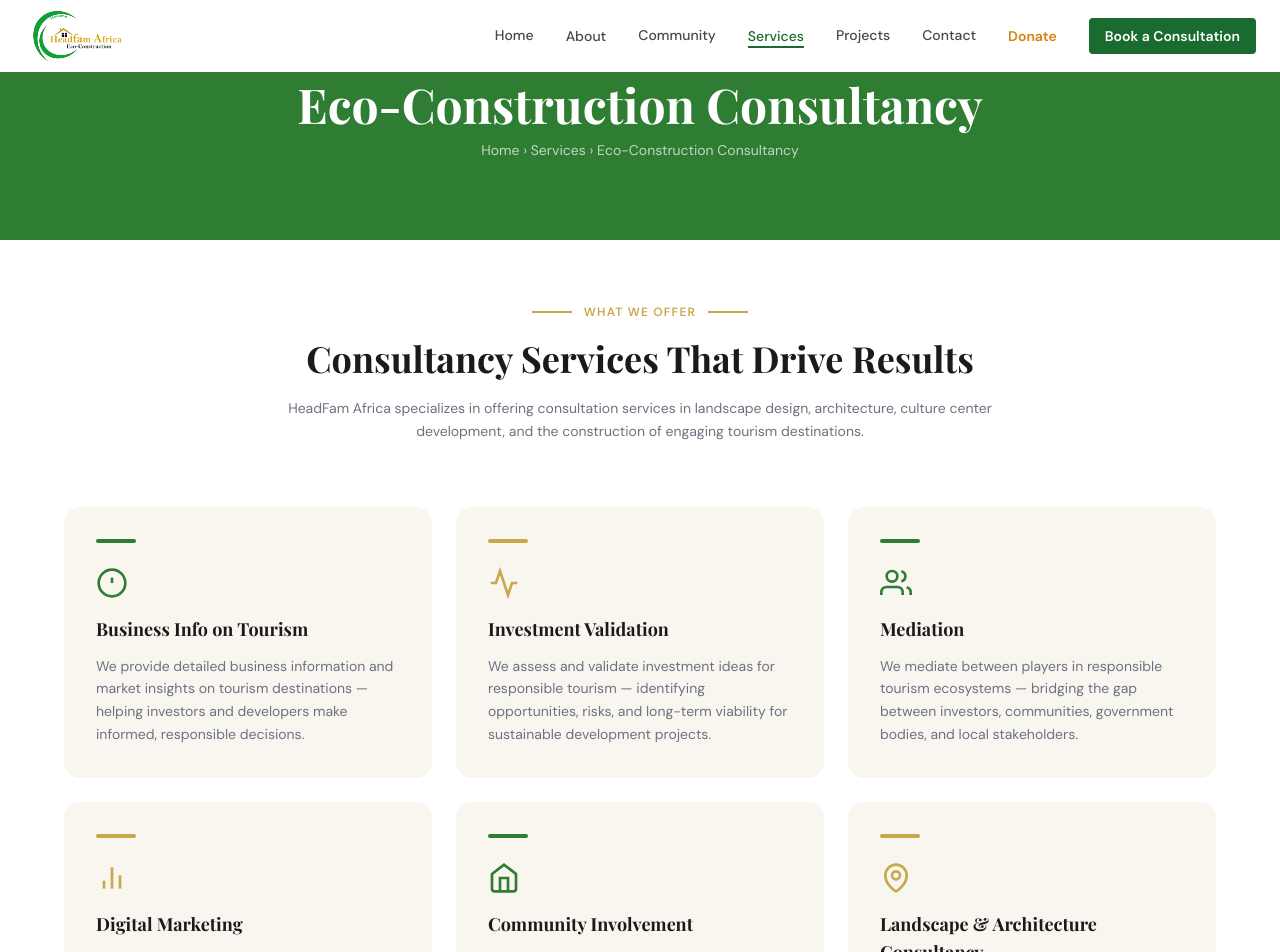
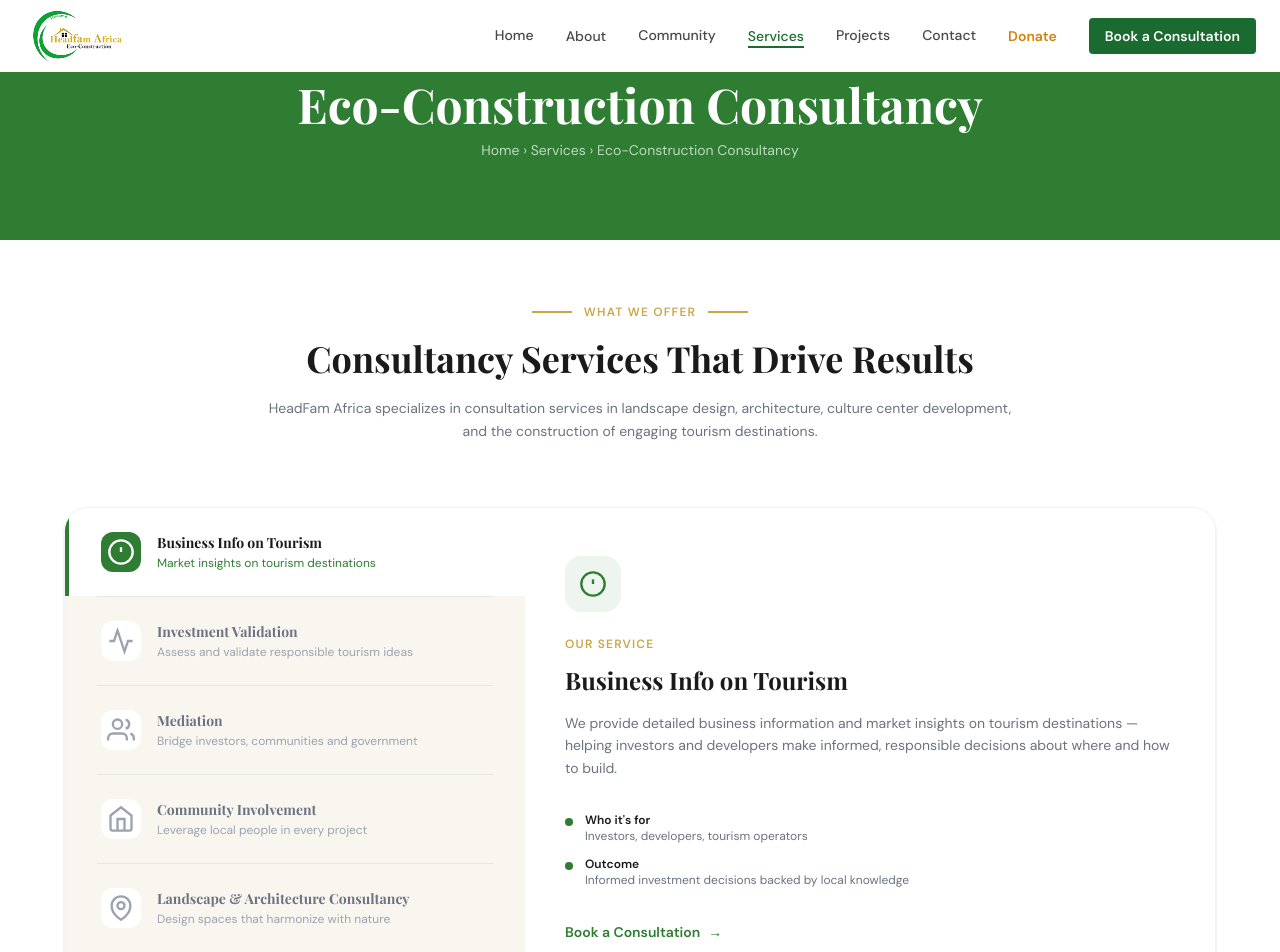
Before and after one commit to muhorakeye/Headfam, a React (Vite) app: page /services/consultancy in a window 1280 px wide. Shown: the top 952 px of the page. Built offline with nearby package versions, Linux system fonts and the light colour scheme.

Commit message:
refactor(consultancy): rebuild ConsultancyServices as two-column split layout with active detail panel

```diff
--- a/src/components/sections/consultancy/ConsultancyServices.tsx
+++ b/src/components/sections/consultancy/ConsultancyServices.tsx
@@ -2,84 +2,100 @@
 import { motion } from 'framer-motion'
 
 const VP = { once: true, amount: 0.2 as const }
-const VP1 = { once: true, amount: 0.1 as const }
 const T = { duration: 0.6, ease: 'easeOut' as const }
 
-const SERVICES = [
+interface ServiceDetail {
+  label: string
+  value: string
+}
+
+interface Service {
+  id: number
+  title: string
+  short: string
+  description: string
+  detail1: ServiceDetail
+  detail2: ServiceDetail
+  svg: React.ReactNode
+}
+
+const SERVICES: Service[] = [
   {
+    id: 0,
     title: 'Business Info on Tourism',
+    short: 'Market insights on tourism destinations',
     description:
-      'We provide detailed business information and market insights on tourism destinations — helping investors and developers make informed, responsible decisions.',
+      'We provide detailed business information and market insights on tourism destinations — helping investors and developers make informed, responsible decisions about where and how to build.',
+    detail1: { label: "Who it's for", value: 'Investors, developers, tourism operators' },
+    detail2: { label: 'Outcome', value: 'Informed investment decisions backed by local knowledge' },
     svg: (
-      <svg width="32" height="32" viewBox="0 0 24 24" fill="none" stroke="#2E7D32" strokeWidth="2">
+      <svg width="28" height="28" viewBox="0 0 24 24" fill="none" stroke="currentColor" strokeWidth="2">
         <circle cx="12" cy="12" r="10" />
         <line x1="12" y1="8" x2="12" y2="12" />
         <line x1="12" y1="16" x2="12.01" y2="16" />
       </svg>
     ),
-    accent: '#2E7D32',
   },
   {
+    id: 1,
     title: 'Investment Validation',
+    short: 'Assess and validate responsible tourism ideas',
     description:
-      'We assess and validate investment ideas for responsible tourism — identifying opportunities, risks, and long-term viability for sustainable development projects.',
+      'We assess and validate investment ideas for responsible tourism — identifying opportunities, risks, and long-term viability to ensure your project creates genuine sustainable value.',
+    detail1: { label: "Who it's for", value: 'Entrepreneurs, NGOs, impact investors' },
+    detail2: { label: 'Outcome', value: 'Validated project roadmap with risk assessment' },
     svg: (
-      <svg width="32" height="32" viewBox="0 0 24 24" fill="none" stroke="#C9A84C" strokeWidth="2">
+      <svg width="28" height="28" viewBox="0 0 24 24" fill="none" stroke="currentColor" strokeWidth="2">
         <polyline points="22 12 18 12 15 21 9 3 6 12 2 12" />
       </svg>
     ),
-    accent: '#C9A84C',
   },
   {
+    id: 2,
     title: 'Mediation',
+    short: 'Bridge investors, communities and government',
     description:
-      'We mediate between players in responsible tourism ecosystems — bridging the gap between investors, communities, government bodies, and local stakeholders.',
+      'We mediate between players in responsible tourism ecosystems — bridging the gap between investors, communities, government bodies, and local stakeholders for aligned outcomes.',
+    detail1: { label: "Who it's for", value: 'Multi-stakeholder projects and partnerships' },
+    detail2: { label: 'Outcome', value: 'Aligned stakeholders, reduced conflict, faster progress' },
     svg: (
-      <svg width="32" height="32" viewBox="0 0 24 24" fill="none" stroke="#2E7D32" strokeWidth="2">
+      <svg width="28" height="28" viewBox="0 0 24 24" fill="none" stroke="currentColor" strokeWidth="2">
         <path d="M17 21v-2a4 4 0 0 0-4-4H5a4 4 0 0 0-4 4v2" />
         <circle cx="9" cy="7" r="4" />
         <path d="M23 21v-2a4 4 0 0 0-3-3.87" />
         <path d="M16 3.13a4 4 0 0 1 0 7.75" />
       </svg>
     ),
-    accent: '#2E7D32',
   },
   {
-    title: 'Digital Marketing',
-    description:
-      'We provide digital marketing services for responsible tourism destinations — building online presence, attracting the right visitors, and telling authentic stories.',
-    svg: (
-      <svg width="32" height="32" viewBox="0 0 24 24" fill="none" stroke="#C9A84C" strokeWidth="2">
-        <path d="M18 20V10" />
-        <path d="M12 20V4" />
-        <path d="M6 20v-6" />
-      </svg>
-    ),
-    accent: '#C9A84C',
-  },
-  {
+    id: 3,
     title: 'Community Involvement',
+    short: 'Leverage local people in every project',
     description:
       'We leverage local community involvement in every project — ensuring that tourism and construction initiatives create genuine, lasting benefit for the people who live there.',
+    detail1: { label: "Who it's for", value: 'Developers building near local communities' },
+    detail2: { label: 'Outcome', value: 'Community buy-in, local hiring, revenue sharing' },
     svg: (
-      <svg width="32" height="32" viewBox="0 0 24 24" fill="none" stroke="#2E7D32" strokeWidth="2">
+      <svg width="28" height="28" viewBox="0 0 24 24" fill="none" stroke="currentColor" strokeWidth="2">
         <path d="M3 9l9-7 9 7v11a2 2 0 0 1-2 2H5a2 2 0 0 1-2-2z" />
         <polyline points="9 22 9 12 15 12 15 22" />
       </svg>
     ),
-    accent: '#2E7D32',
   },
   {
+    id: 4,
     title: 'Landscape & Architecture Consultancy',
+    short: 'Design spaces that harmonize with nature',
     description:
-      'We offer expert consultancy in landscape design and architecture — creating breathtaking outdoor spaces and structures that harmonize with their natural surroundings.',
+      'We offer expert consultancy in landscape design and architecture — creating breathtaking outdoor spaces and structures that harmonize with their natural surroundings and local culture.',
+    detail1: { label: "Who it's for", value: 'Resorts, eco-lodges, cultural centers, parks' },
+    detail2: { label: 'Outcome', value: 'Award-worthy spaces rooted in place and culture' },
     svg: (
-      <svg width="32" height="32" viewBox="0 0 24 24" fill="none" stroke="#C9A84C" strokeWidth="2">
+      <svg width="28" height="28" viewBox="0 0 24 24" fill="none" stroke="currentColor" strokeWidth="2">
         <path d="M12 22s-8-4.5-8-11.8A8 8 0 0 1 12 2a8 8 0 0 1 8 8.2c0 7.3-8 11.8-8 11.8z" />
         <circle cx="12" cy="10" r="3" />
       </svg>
     ),
-    accent: '#C9A84C',
   },
 ]
 
@@ -96,7 +112,7 @@
         fontFamily: '"DM Sans", sans-serif',
         transition: 'background-color 0.3s, color 0.3s',
       }}
-      className="px-8 py-4 rounded-full text-sm font-bold inline-block"
+      className="px-8 py-4 rounded-full text-sm font-bold inline-block flex-shrink-0"
     >
       Book a Consultation
     </a>
@@ -104,10 +120,8 @@
 }
 
 export default function ConsultancyServices() {
-  const [hovered, setHovered] = useState<boolean[]>(Array(SERVICES.length).fill(false))
-
-  const setHover = (i: number, val: boolean) =>
-    setHovered((prev) => prev.map((v, idx) => (idx === i ? val : v)))
+  const [activeId, setActiveId] = useState<number>(0)
+  const activeService = SERVICES.find((s) => s.id === activeId) ?? SERVICES[0]
 
   return (
     <section id="consultancy-services" className="py-16 px-6 md:px-16 bg-white">
@@ -142,55 +156,149 @@
           className="text-sm leading-relaxed"
           style={{ color: '#6b7280', fontFamily: '"DM Sans", sans-serif' }}
         >
-          HeadFam Africa specializes in offering consultation services in landscape design,
-          architecture, culture center development, and the construction of engaging tourism
-          destinations.
+          HeadFam Africa specializes in consultation services in landscape design, architecture,
+          culture center development, and the construction of engaging tourism destinations.
         </p>
       </motion.div>
 
-      {/* Part 2 — Services Grid */}
-      <div className="max-w-6xl mx-auto grid grid-cols-1 md:grid-cols-2 lg:grid-cols-3 gap-6 mb-16">
-        {SERVICES.map((service, i) => (
+      {/* Part 2 — Two Column Split */}
+      <div className="max-w-6xl mx-auto flex flex-col md:flex-row gap-0 mb-16 border border-gray-100 rounded-3xl overflow-hidden shadow-sm">
+
+        {/* Left — service list */}
+        <div className="w-full md:w-2/5" style={{ backgroundColor: '#f9f6f0' }}>
+          {SERVICES.map((service, i) => {
+            const isActive = service.id === activeId
+            return (
+              <div key={service.id}>
+                <button
+                  onClick={() => setActiveId(service.id)}
+                  className="w-full text-left px-8 py-6 transition-colors duration-200"
+                  style={{
+                    backgroundColor: isActive ? '#ffffff' : 'transparent',
+                    borderLeft: isActive ? '4px solid #2E7D32' : '4px solid transparent',
+                  }}
+                  onMouseEnter={(e) => {
+                    if (!isActive) (e.currentTarget as HTMLButtonElement).style.backgroundColor = 'rgba(255,255,255,0.6)'
+                  }}
+                  onMouseLeave={(e) => {
+                    if (!isActive) (e.currentTarget as HTMLButtonElement).style.backgroundColor = 'transparent'
+                  }}
+                >
+                  <div className="flex items-center gap-4">
+                    <div
+                      className="w-10 h-10 rounded-xl flex items-center justify-center flex-shrink-0 transition-colors duration-300"
+                      style={{ backgroundColor: isActive ? '#2E7D32' : '#ffffff', color: isActive ? '#ffffff' : '#9ca3af' }}
+                    >
+                      {service.svg}
+                    </div>
+                    <div>
+                      <p
+                        className="text-sm font-black"
+                        style={{
+                          color: isActive ? '#1a1a1a' : '#6b7280',
+                          fontFamily: '"Playfair Display", Georgia, serif',
+                        }}
+                      >
+                        {service.title}
+                      </p>
+                      <p
+                        className="text-xs mt-0.5"
+                        style={{
+                          color: isActive ? '#2E7D32' : '#9ca3af',
+                          fontFamily: '"DM Sans", sans-serif',
+                        }}
+                      >
+                        {service.short}
+                      </p>
+                    </div>
+                  </div>
+                </button>
+
+                {i < SERVICES.length - 1 && (
+                  <div className="h-px mx-8" style={{ backgroundColor: '#e5e7eb' }} />
+                )}
+              </div>
+            )
+          })}
+        </div>
+
+        {/* Right — active service detail */}
+        <div className="flex-1 bg-white px-10 py-12 flex flex-col justify-center">
           <motion.div
-            key={service.title}
-            initial={{ opacity: 0, y: 40 }}
-            whileInView={{ opacity: 1, y: 0 }}
-            viewport={VP1}
-            transition={{ duration: 0.6, ease: 'easeOut' as const, delay: (i % 3) * 0.1 }}
-            onMouseEnter={() => setHover(i, true)}
-            onMouseLeave={() => setHover(i, false)}
-            className="rounded-2xl p-8"
-            style={{
-              backgroundColor: hovered[i] ? '#ffffff' : '#f9f6f0',
-              boxShadow: hovered[i] ? '0 10px 30px rgba(0,0,0,0.10)' : 'none',
-              transform: hovered[i] ? 'translateY(-4px)' : 'translateY(0)',
-              transition: 'background-color 0.3s ease, box-shadow 0.3s ease, transform 0.3s ease',
-            }}
+            key={activeId}
+            initial={{ opacity: 0, x: 16 }}
+            animate={{ opacity: 1, x: 0 }}
+            transition={{ duration: 0.4, ease: 'easeOut' as const }}
           >
             <div
-              className="h-1 w-10 rounded-full mb-6"
-              style={{ backgroundColor: service.accent }}
-            />
-            <div className="mb-4">{service.svg}</div>
+              className="w-14 h-14 rounded-2xl flex items-center justify-center mb-6"
+              style={{ backgroundColor: 'rgba(46,125,50,0.08)', color: '#2E7D32' }}
+            >
+              {activeService.svg}
+            </div>
+
+            <p
+              className="text-xs font-bold tracking-widest mb-3"
+              style={{ color: '#C9A84C', fontFamily: '"DM Sans", sans-serif' }}
+            >
+              OUR SERVICE
+            </p>
+
             <h3
-              className="text-lg font-black mb-3"
+              className="text-2xl font-black mb-4"
               style={{ color: '#1a1a1a', fontFamily: '"Playfair Display", Georgia, serif' }}
             >
-              {service.title}
+              {activeService.title}
             </h3>
+
             <p
-              className="text-sm leading-relaxed"
+              className="text-sm leading-relaxed mb-8"
               style={{ color: '#6b7280', fontFamily: '"DM Sans", sans-serif' }}
             >
-              {service.description}
+              {activeService.description}
             </p>
+
+            <div className="flex flex-col gap-3 mb-8">
+              {[activeService.detail1, activeService.detail2].map((detail) => (
+                <div key={detail.label} className="flex items-start gap-3">
+                  <div
+                    className="w-2 h-2 rounded-full mt-1.5 flex-shrink-0"
+                    style={{ backgroundColor: '#2E7D32' }}
+                  />
+                  <div>
+                    <p
+                      className="text-xs font-bold"
+                      style={{ color: '#1a1a1a', fontFamily: '"DM Sans", sans-serif' }}
+                    >
+                      {detail.label}
+                    </p>
+                    <p
+                      className="text-xs"
+                      style={{ color: '#6b7280', fontFamily: '"DM Sans", sans-serif' }}
+                    >
+                      {detail.value}
+                    </p>
+                  </div>
+                </div>
+              ))}
+            </div>
+
+            <a
+              href="/contact"
+              className="inline-flex items-center gap-2 text-sm font-semibold transition-colors duration-300 hover:text-amber-600"
+              style={{ color: '#2E7D32', fontFamily: '"DM Sans", sans-serif' }}
+              onMouseEnter={(e) => { (e.currentTarget as HTMLAnchorElement).style.color = '#C9A84C' }}
+              onMouseLeave={(e) => { (e.currentTarget as HTMLAnchorElement).style.color = '#2E7D32' }}
+            >
+              Book a Consultation <span>&#8594;</span>
+            </a>
           </motion.div>
-        ))}
+        </div>
       </div>
 
       {/* Part 3 — Bottom Highlight Strip */}
       <motion.div
-        className="max-w-6xl mx-auto rounded-3xl px-10 py-12 flex flex-col md:flex-row items-center justify-between gap-8"
+        className="max-w-6xl mx-auto mt-10 rounded-3xl px-10 py-12 flex flex-col md:flex-row items-center justify-between gap-8"
         style={{ backgroundColor: '#2E7D32' }}
         initial={{ opacity: 0, y: 24 }}
         whileInView={{ opacity: 1, y: 0 }}
```
